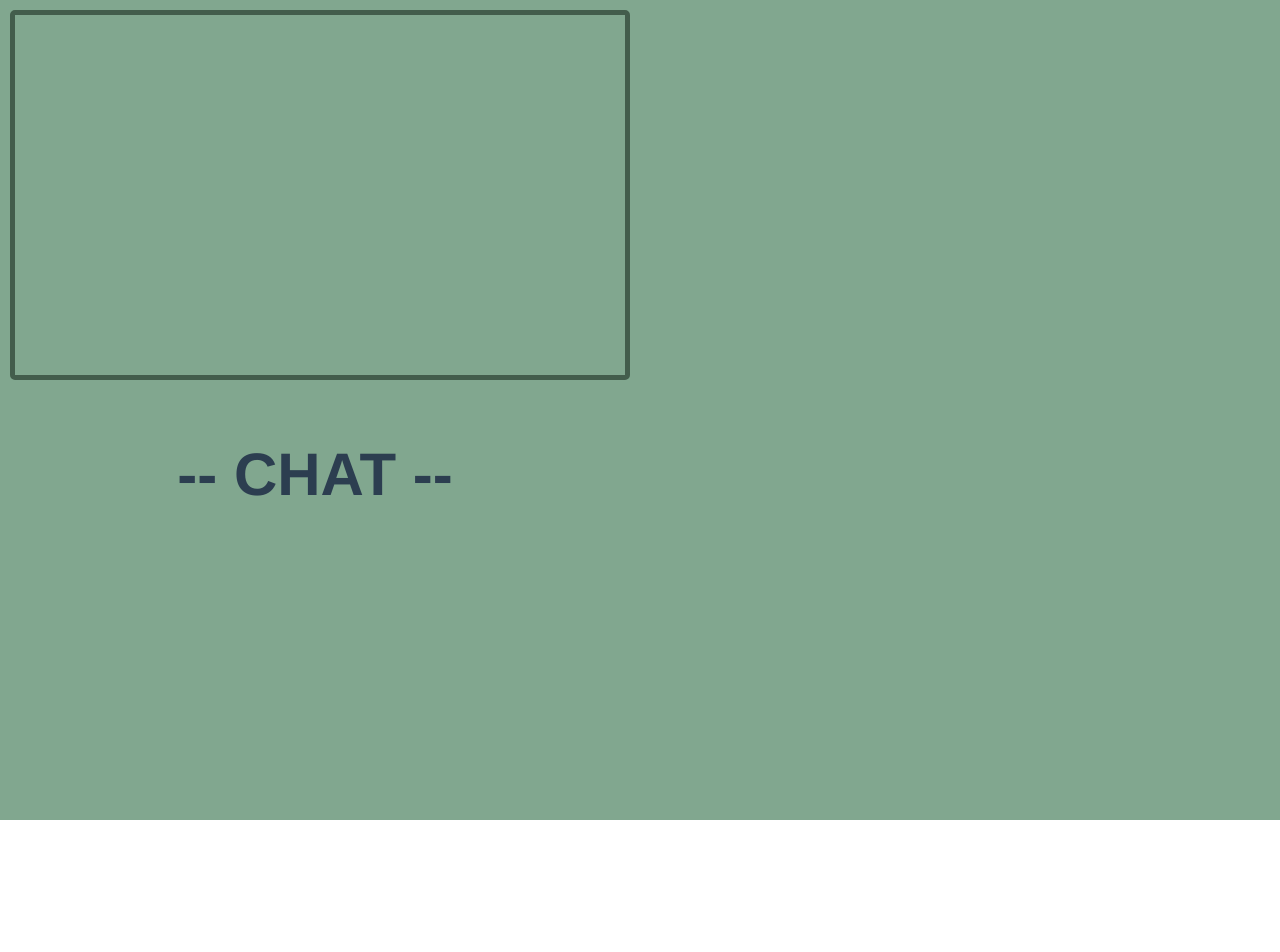
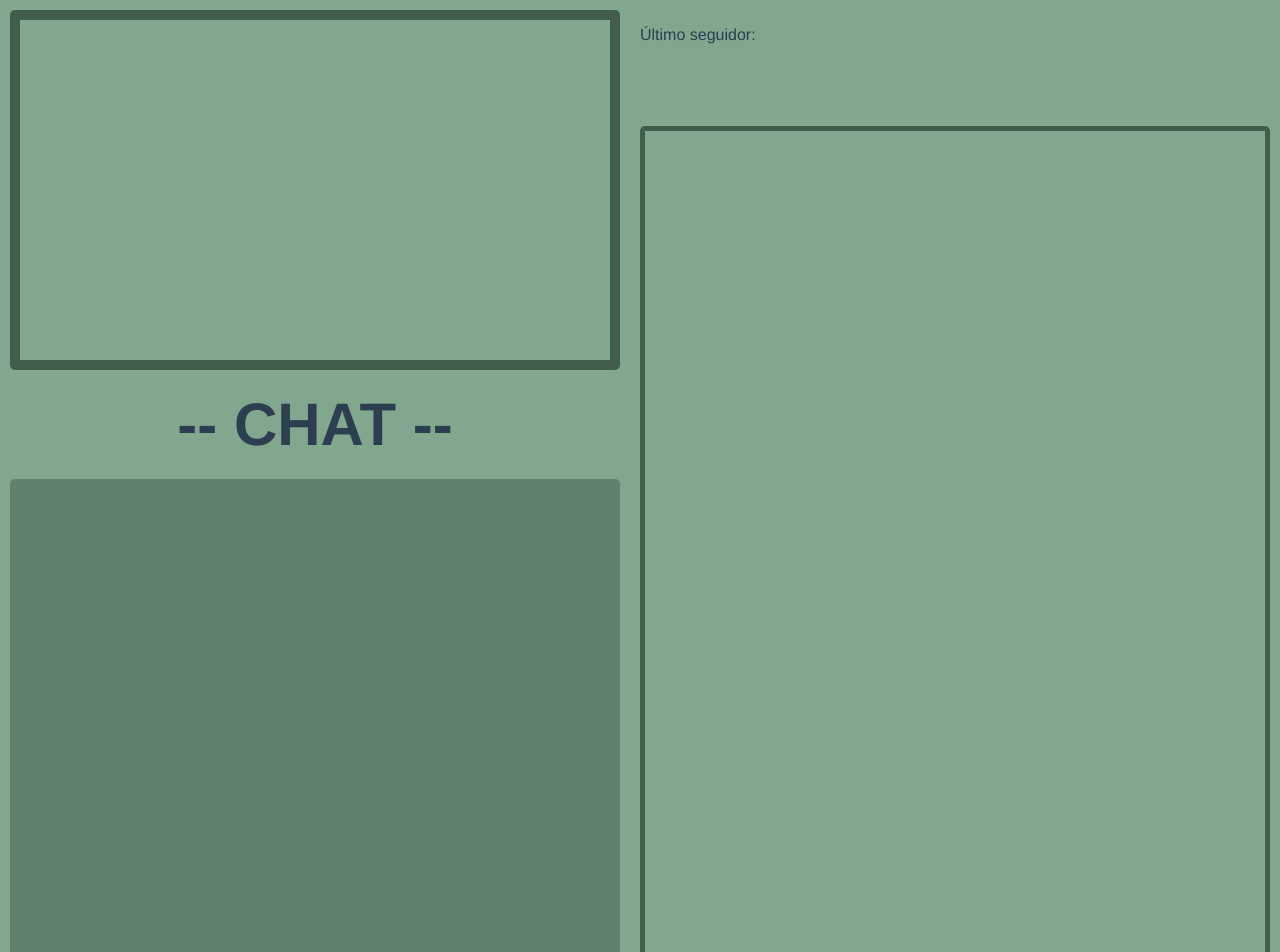
Before and after one commit to pablosirera/overlay-obs, a Vue app: page / in a window 1280 px wide. Shown: the top 952 px of the page. Before the commit the page ends 820 px from the top, so only its background shows below. Built offline with nearby package versions, Linux system fonts and the light colour scheme.

Commit message:
feat: add screen frame

```diff
--- a/src/App.vue
+++ b/src/App.vue
@@ -10,6 +10,6 @@
   color: #2c3e50;
   background-color: var(--color-primary);
   padding: 10px;
-  height: 100vh;
+  height: 100%;
 }
 </style>
--- /dev/null
+++ b/src/components/Chat.vue
@@ -0,0 +1,31 @@
+<template>
+  <h3 class="chat-title">-- CHAT --</h3>
+  <div class="chat-body"></div>
+</template>
+
+<script>
+export default {
+  name: 'Chat',
+}
+</script>
+
+<style lang="scss" scoped>
+.chat {
+  &-title {
+    width: 100%;
+    text-align: center;
+    font-size: 60px;
+    font-weight: bold;
+    margin-top: 20px;
+    margin-bottom: 20px;
+  }
+
+  &-body {
+    background-color: var(--color-secondary);
+    border-radius: 5px;
+    height: 560px;
+    width: 100%;
+    opacity: 0.5;
+  }
+}
+</style>
--- a/src/views/Home.vue
+++ b/src/views/Home.vue
@@ -1,28 +1,51 @@
 <template>
   <div class="home">
-    <div class="cam-frame"></div>
-    <h3 class="chat-title">-- CHAT --</h3>
+    <section>
+      <div class="cam-frame"></div>
+      <Chat />
+    </section>
+    <section>
+      <div class="twitch-info">
+        <p>Último seguidor:</p>
+      </div>
+      <div class="screen-frame"></div>
+    </section>
   </div>
 </template>
 
 <script>
+import Chat from '@/components/Chat.vue'
+
 export default {
   name: 'Home',
+  components: {
+    Chat,
+  },
 }
 </script>
 
 <style lang="scss" scoped>
+.home {
+  display: grid;
+  grid-template-columns: 610px 1fr;
+  column-gap: 20px;
+}
 .cam-frame {
+  border: 10px solid var(--color-secondary);
+  border-radius: 5px;
+  width: 100%;
+  height: 360px;
+  box-sizing: border-box;
+}
+.twitch-info {
+  height: 100px;
+}
+.screen-frame {
   border: 5px solid var(--color-secondary);
+  width: 100%;
+  // TODO: should be 100%
+  height: 89%;
+  box-sizing: border-box;
   border-radius: 5px;
-  width: 610px;
-  height: 360px;
-}
-
-.chat-title {
-  width: 610px;
-  text-align: center;
-  font-size: 60px;
-  font-weight: bold;
 }
 </style>
```
